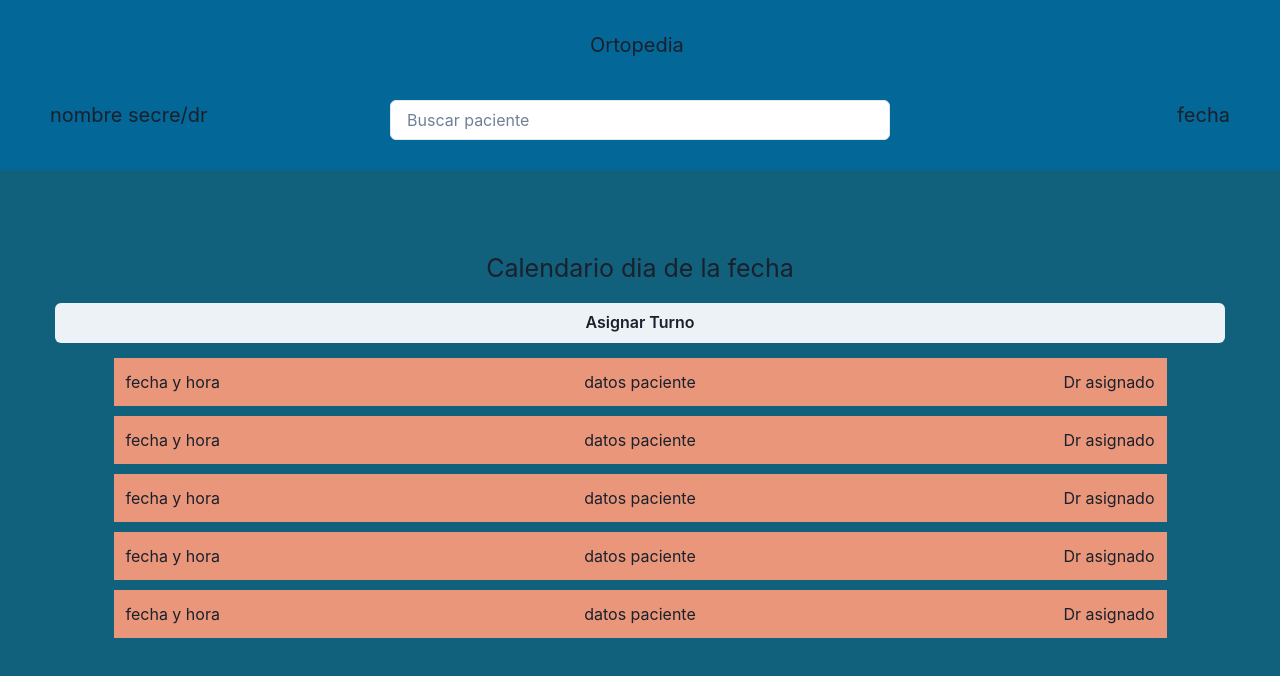
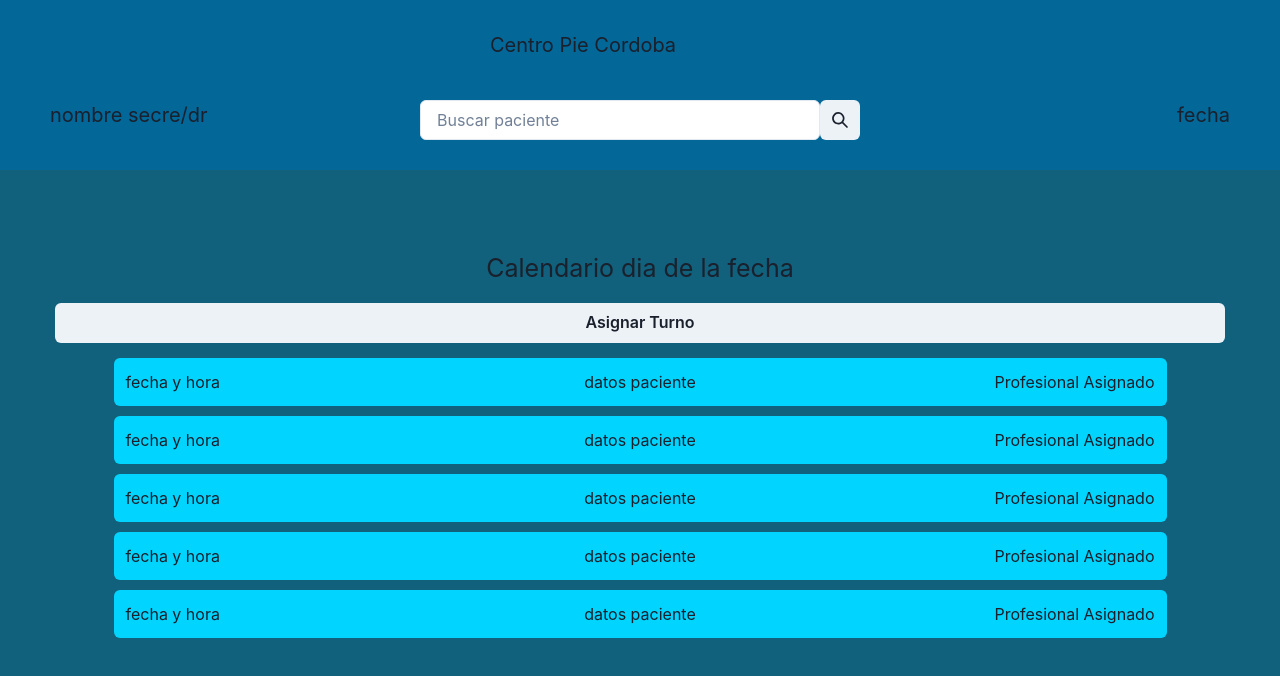
Before and after one commit to ismaelmaizon/Ortopedia, a React (Vite) app in the folder frontend/: page /Secretariado in a window 1280 px wide. Shown: the top 676 px of the page. Built offline with nearby package versions, Linux system fonts and the light colour scheme.

Commit message:
agregando estilos

```diff
--- a/frontend/package.json
+++ b/frontend/package.json
@@ -10,6 +10,7 @@
     "preview": "vite preview"
   },
   "dependencies": {
+    "@chakra-ui/icons": "^2.1.1",
     "@chakra-ui/react": "^2.8.2",
     "@emotion/react": "^11.11.1",
     "@emotion/styled": "^11.11.0",
@@ -19,6 +20,7 @@
     "react": "^18.2.0",
     "react-dom": "^18.2.0",
     "react-hook-form": "^7.48.2",
+    "react-icons": "^4.12.0",
     "react-router-dom": "^6.18.0"
   },
   "devDependencies": {
--- a/frontend/src/components/Navbar/navbar.jsx
+++ b/frontend/src/components/Navbar/navbar.jsx
@@ -2,24 +2,43 @@ import React from "react";
 
 import axios from 'axios';
 import { useForm } from 'react-hook-form'
-import { Box, Center, Flex, Grid, GridItem, Icon, Input } from '@chakra-ui/react'
+import { Box, Center, Flex, FormControl, Grid, GridItem, Icon, IconButton, Input } from '@chakra-ui/react'
 import './navBar.css'
+import { SearchIcon } from '@chakra-ui/icons'
+
+
 
 export default function Navbar() {
 
+const {handleSubmit, register, getValues} = useForm()
+
+function onSubmit(values) {
+    return new Promise((resolve) => {
+        setTimeout(() => {
+        //alert(JSON.stringify(values, null, 2))
+        resolve()
+        }, 3000)
+    })
+}
+
+console.log(register());
+console.log(handleSubmit());
 
 return (
         <div className="navBar" >
             <Grid h='150px' w='100%' templateRows='repeat(20px, 10px)' alignItems={"center"}>
-                <GridItem w='100px' m='auto' >
-                    Ortopedia
+                <GridItem w='300px' m='auto' >
+                    Centro Pie Cordoba
                 </GridItem>
                 <GridItem w='100%'>
                     <Grid m='2px, 50px' templateColumns='repeat(3, 1fr)' gap={100} >
                         <GridItem display={"flex"} ml='40px' justifySelf={"initial"} >nombre secre/dr</GridItem>
-                        <GridItem display={"flex"} justifySelf={"center"} >
-                            <Input backgroundColor={"white"} placeholder="Buscar paciente" w='500px' ></Input>
-                        </GridItem>
+                        <form onSubmit={handleSubmit(onSubmit)}>
+                            <FormControl display={"flex"} >
+                                <Input backgroundColor={"white"} placeholder="Buscar paciente" w='400px' type="text" {...register('valor')} ></Input>
+                                <IconButton aria-label='Search database' icon={<SearchIcon />} type='submit' onClick={()=> { console.log( getValues() );}}/>
+                            </FormControl>
+                        </form>
                         <GridItem display={"flex"} mr='40px' justifySelf={"end"} >fecha</GridItem>
                     </Grid>
                 </GridItem>
--- a/frontend/src/components/Secretariado/secretariado.jsx
+++ b/frontend/src/components/Secretariado/secretariado.jsx
@@ -6,36 +6,38 @@ import './secretariado.css'
 
 export default function Secretariado() {
 
+    const profesional = 'Profesional Asignado'
+
 return (
     <div className='secretariado'>
         <div className='secretariado_header'>
             <h2 className='secretariado_header_title' >Calendario dia de la fecha</h2>
-            <Button w='100%' mb='15px' >Asignar Turno</Button>
+            <Button w='100%' mb='15px'  >Asignar Turno</Button>
         </div>
-        <Grid w='90%' m='auto' mb='10px' p='12px' templateColumns='repeat(3, 1fr)' backgroundColor={'darksalmon'}>
+        <Grid w='90%' m='auto' mb='10px' p='12px' templateColumns='repeat(3, 1fr)' backgroundColor={'#00d4ff'} borderRadius="md">
                         <GridItem display={"flex"} justifySelf={"initial"} >fecha y hora</GridItem>
                         <GridItem display={"flex"} justifySelf={"center"} >datos paciente</GridItem>
-                        <GridItem display={"flex"} justifySelf={"end"} >Dr asignado</GridItem>
+                        <GridItem display={"flex"} justifySelf={"end"} >{profesional} </GridItem>
         </Grid>
-        <Grid w='90%' m='auto' mb='10px'  p='12px' templateColumns='repeat(3, 1fr)'backgroundColor={'darksalmon'}>
+        <Grid w='90%' m='auto' mb='10px' p='12px' templateColumns='repeat(3, 1fr)' backgroundColor={'#00d4ff'} borderRadius="md">
                         <GridItem display={"flex"} justifySelf={"initial"} >fecha y hora</GridItem>
                         <GridItem display={"flex"} justifySelf={"center"} >datos paciente</GridItem>
-                        <GridItem display={"flex"} justifySelf={"end"} >Dr asignado</GridItem>
+                        <GridItem display={"flex"} justifySelf={"end"} >{profesional}</GridItem>
         </Grid>
-        <Grid w='90%' m='auto' mb='10px' p='12px' templateColumns='repeat(3, 1fr)'backgroundColor={'darksalmon'}>
+        <Grid w='90%' m='auto' mb='10px' p='12px' templateColumns='repeat(3, 1fr)' backgroundColor={'#00d4ff'} borderRadius="md">
                         <GridItem display={"flex"} justifySelf={"initial"} >fecha y hora</GridItem>
                         <GridItem display={"flex"} justifySelf={"center"} >datos paciente</GridItem>
-                        <GridItem display={"flex"} justifySelf={"end"} >Dr asignado</GridItem>
+                        <GridItem display={"flex"} justifySelf={"end"} >{profesional}</GridItem>
         </Grid>
-        <Grid w='90%' m='auto' mb='10px' p='12px' templateColumns='repeat(3, 1fr)'backgroundColor={'darksalmon'}>
+        <Grid w='90%' m='auto' mb='10px' p='12px' templateColumns='repeat(3, 1fr)' backgroundColor={'#00d4ff'} borderRadius="md">
                         <GridItem display={"flex"} justifySelf={"initial"} >fecha y hora</GridItem>
                         <GridItem display={"flex"} justifySelf={"center"} >datos paciente</GridItem>
-                        <GridItem display={"flex"} justifySelf={"end"} >Dr asignado</GridItem>
+                        <GridItem display={"flex"} justifySelf={"end"} >{profesional}</GridItem>
         </Grid>
-        <Grid w='90%' m='auto' mb='10px' p='12px' templateColumns='repeat(3, 1fr)'backgroundColor={'darksalmon'}>
+        <Grid w='90%' m='auto' mb='10px' p='12px' templateColumns='repeat(3, 1fr)' backgroundColor={'#00d4ff'} borderRadius="md">
                         <GridItem display={"flex"} justifySelf={"initial"} >fecha y hora</GridItem>
                         <GridItem display={"flex"} justifySelf={"center"} >datos paciente</GridItem>
-                        <GridItem display={"flex"} justifySelf={"end"} >Dr asignado</GridItem>
+                        <GridItem display={"flex"} justifySelf={"end"} >{profesional}</GridItem>
         </Grid>
     </div>
 )
```
Also changed, not shown: 1 other file (tests, documents, lock files or other folders).
